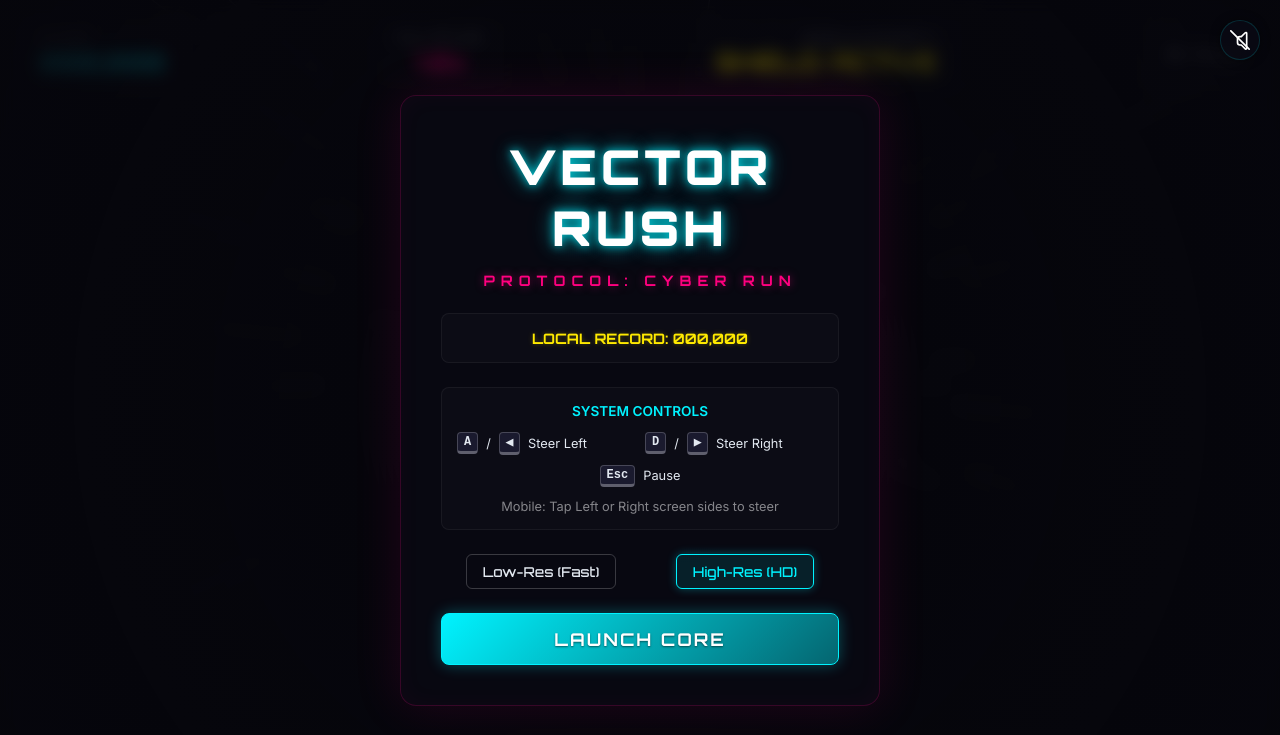
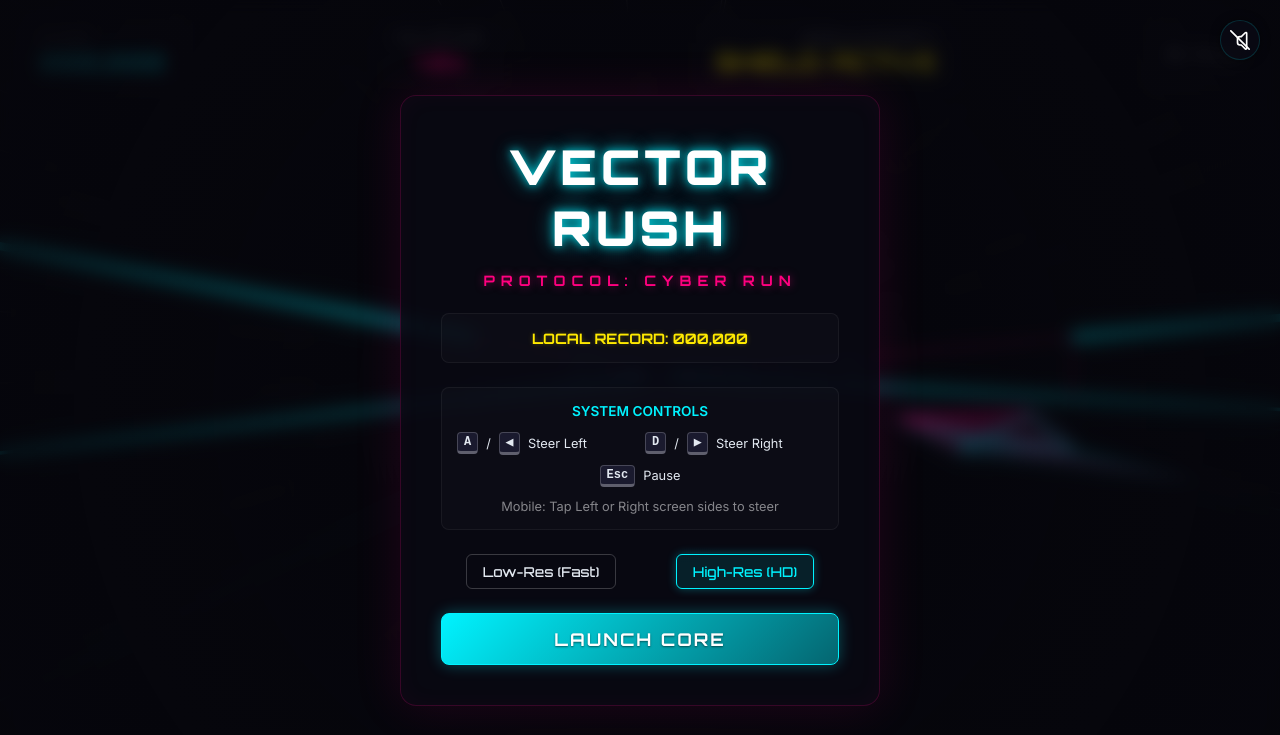
Before and after one commit to arushbhardwaj/Vector-Rush, a website built with Vite: page index.html in a window 1280 px wide. Built offline with nearby package versions, Linux system fonts and the light colour scheme; animation ran at ten frames a second.

Commit message:
initial commit

```diff
--- a/src/game.js
+++ b/src/game.js
@@ -645,7 +645,7 @@ export class Game {
       this.ctx.stroke();
     });
 
-    this.trackRenderer.draw(ctx, width, height);
+    this.trackRenderer.draw(this.ctx, width, height);
 
     this.powerups.forEach(p => p.draw(this.ctx, this.camera, width, height, this.getTrackCurve.bind(this)));
 
```
Also changed, not shown: dist/assets/index-CwkjcGrO.js (deleted), dist/index.html, 1 other file.
